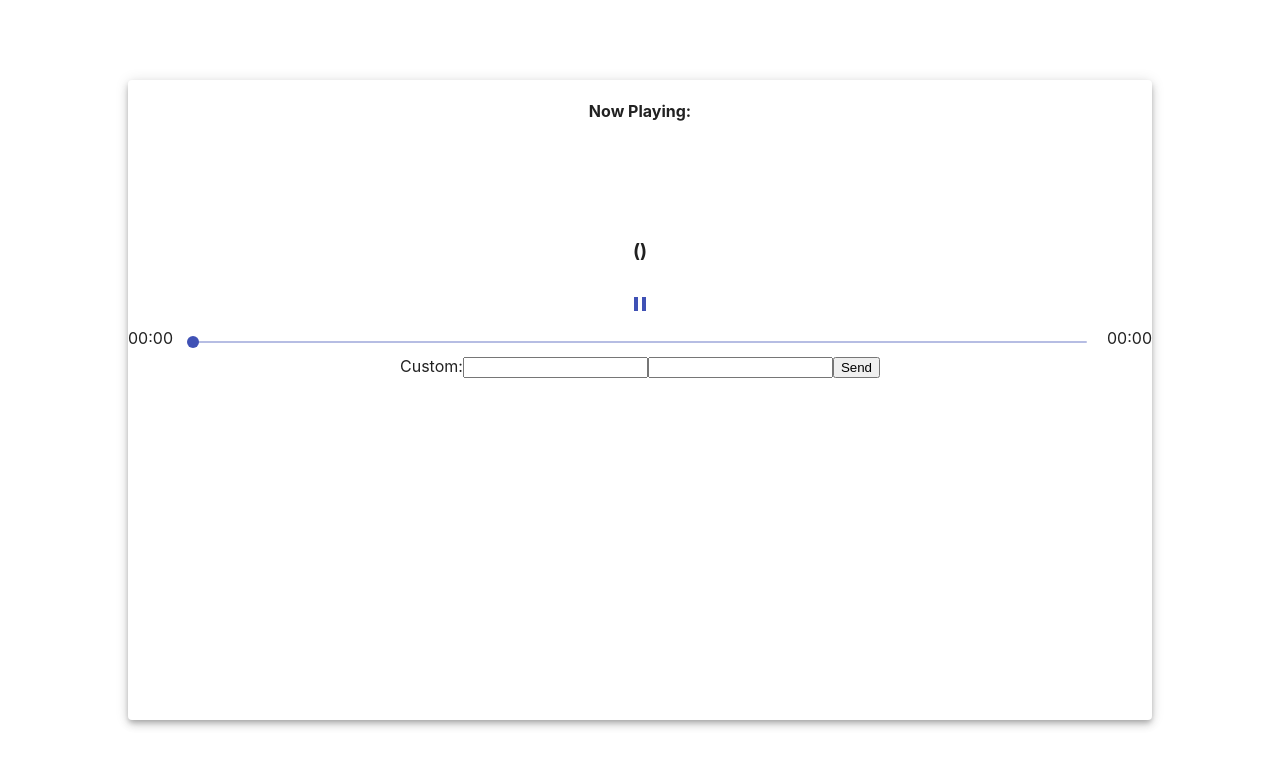
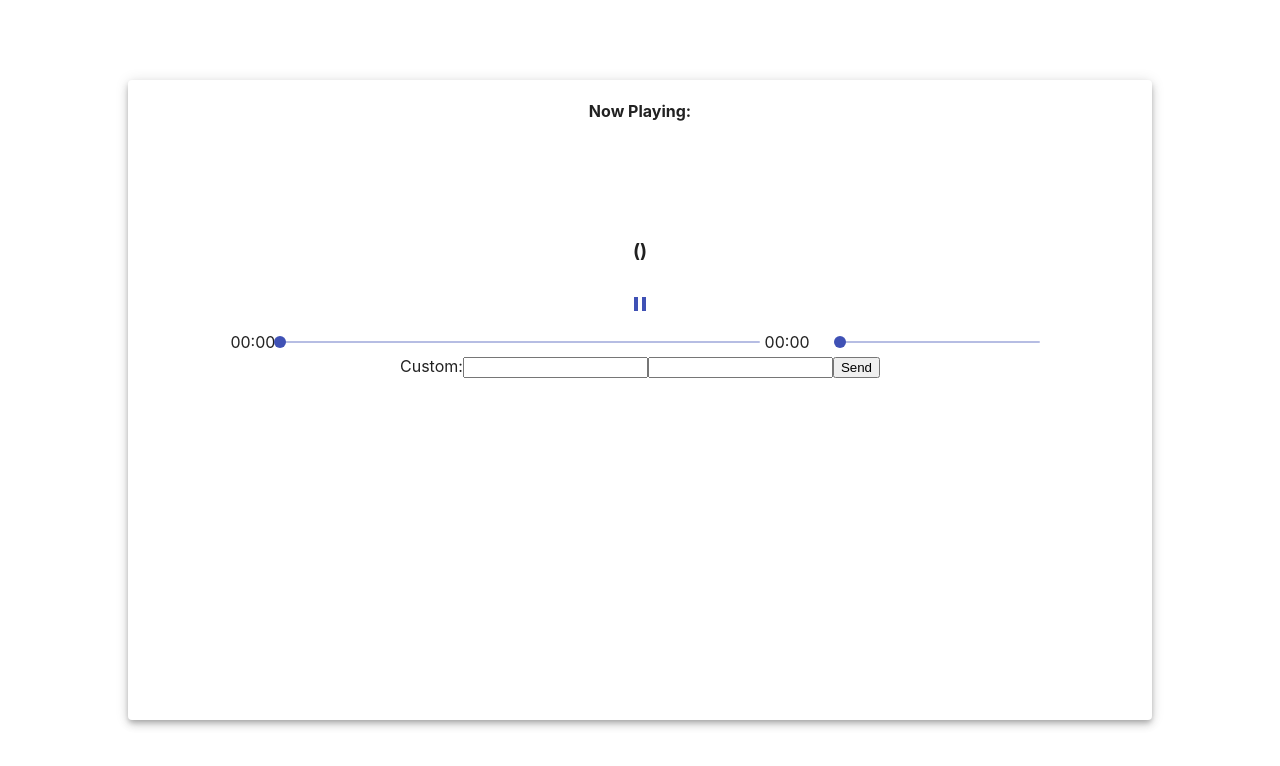
Before and after one commit to nitzanbueno/musicbee-web-client, a React (Create React App) app: page / in a window 1280 px wide. Shown: the top 766 px of the page. Built offline with nearby package versions, Linux system fonts and the light colour scheme; no server answers.

Commit message:
Extract styles

```diff
--- a/src/Controller.tsx
+++ b/src/Controller.tsx
@@ -10,14 +10,6 @@ const useStyles = makeStyles({
         display: "flex",
         flexDirection: "column",
         alignItems: "center",
-    },
-    playbarContainer: {
-        width: "100%",
-        display: "flex",
-        flexDirection: "row",
-    },
-    playbar: {
-        margin: "0px 20px",
     },
 });
 
@@ -35,7 +27,7 @@ const Controller: React.FC<{}> = () => {
 
     return (
         <Paper elevation={5} className={classes.container}>
-            <NowPlaying mbState={state} setState={dispatch} API={API} classes={classes} />
+            <NowPlaying mbState={state} setState={dispatch} API={API} />
             <div>
                 Custom:
                 <input onChange={(e) => setCustomContext(e.target.value)} value={customContext} />
--- a/src/NowPlaying.tsx
+++ b/src/NowPlaying.tsx
@@ -1,9 +1,36 @@
-import { IconButton, Slider } from "@material-ui/core";
+import { IconButton, makeStyles, Slider } from "@material-ui/core";
 import { PlayArrow, Pause } from "@material-ui/icons";
 import React from "react";
 import { MusicBeeAPI, MusicBeeState, MusicBeeStateDispatch } from "./MusicBeeAPI";
 
-function millisToTime(millis: number) {
+const useStyles = makeStyles({
+    seek: {
+        margin: "0px 5px",
+    },
+    volumeSlider: {
+        width: 200,
+        marginRight: 10,
+    },
+    seekAndVolumeContainer: {
+        display: "flex",
+        alignItems: "center",
+        width: "80%",
+        justifyContent: "space-between",
+    },
+    volumeContainer: {
+        display: "flex",
+        alignItems: "center",
+        marginLeft: 30,
+    },
+    seekContainer: {
+        display: "flex",
+        alignItems: "center",
+        width: "80%",
+        justifyContent: "start",
+    },
+});
+
+function millisecondsToTime(millis: number) {
     const totalSeconds = Math.floor(millis / 1000);
 
     const seconds = totalSeconds % 60;
@@ -20,12 +47,9 @@ function millisToTime(millis: number) {
     return hourString + minString + ":" + secString;
 }
 
-const NowPlaying: React.FC<{ mbState: MusicBeeState; API: MusicBeeAPI; setState: MusicBeeStateDispatch; classes: any }> = ({
-    mbState,
-    API,
-    setState,
-    classes,
-}) => {
+const NowPlaying: React.FC<{ mbState: MusicBeeState; API: MusicBeeAPI; setState: MusicBeeStateDispatch }> = ({ mbState, API, setState }) => {
+    const classes = useStyles();
+
     return (
         <>
             <h4>Now Playing:</h4>
@@ -37,16 +61,28 @@ const NowPlaying: React.FC<{ mbState: MusicBeeState; API: MusicBeeAPI; setState:
             <IconButton onClick={() => API.playPause()} color="primary">
                 {mbState.playerStatus.playerState === "Paused" ? <PlayArrow /> : <Pause />}
             </IconButton>
-            <div className={classes.playbarContainer}>
-                {millisToTime(mbState.trackTime)}
+            <div className={classes.seekAndVolumeContainer}>
+                <div className={classes.seekContainer}>
+                    {millisecondsToTime(mbState.trackTime)}
                     <Slider
                         onChange={(_, value) => setState({ trackTime: value as number })}
                         onChangeCommitted={(_, value) => API.seek(value as number)}
-                    className={classes.playbar}
+                        className={classes.seek}
                         value={mbState.trackTime}
                         max={mbState.trackLength}
                     />
-                {millisToTime(mbState.trackLength)}
+                    {millisecondsToTime(mbState.trackLength)}
+                </div>
+                <div className={classes.volumeContainer}>
+                    <Slider
+                        className={classes.volumeSlider}
+                        value={parseInt(mbState.playerStatus.playerVolume)}
+                        max={100}
+                        onChange={(_, value) => setState({ playerStatus: { playerVolume: value.toString() } })}
+                        onChangeCommitted={(_, value) => API.setVolume(value as number)}
+                    />
+                    {mbState.playerStatus.playerVolume}
+                </div>
             </div>
         </>
     );
```
Lines whose indentation alone changed are shown as unchanged.
